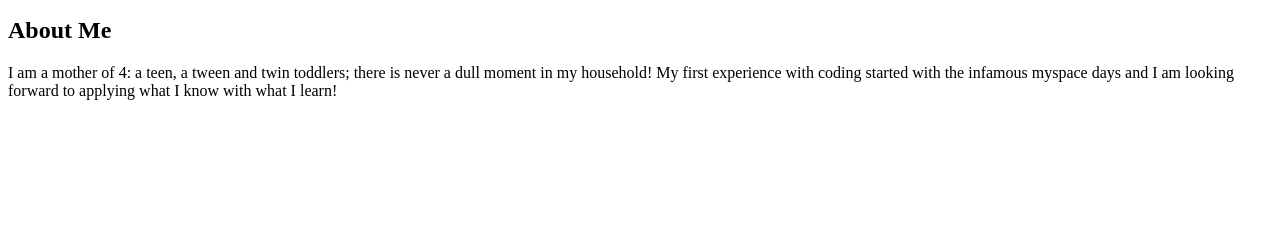
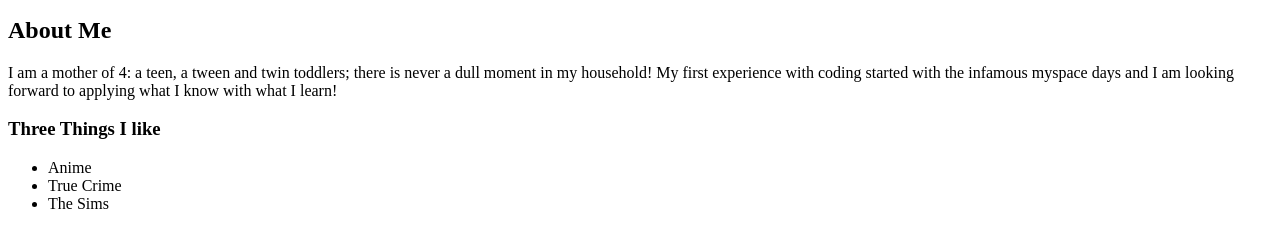
Before and after one commit to ShanteShannon-CDXADMY/week-1-checkpoint, a plain HTML site: page index.html in a window 1280 px wide. Shown: the part 101-348 px from the top of the page. Drawn offline with Linux system fonts and the light colour scheme.

Commit message:
Add unordered list of things I like

```diff
--- a/index.html
+++ b/index.html
@@ -12,5 +12,11 @@
     <h2>About Me</h2>
     <p> I am a  mother of 4: a teen, a tween and twin toddlers; there is never a dull moment in my household! My first experience with coding started with the infamous myspace days and I am looking forward to applying what I know with what I learn!</p>
 
+    <h3>Three Things I like</h3>
+    <ul>
+        <li>Anime</li>
+        <li>True Crime</li>
+        <li>The Sims</li>
+    </ul>
 </body>
 </html>
```
